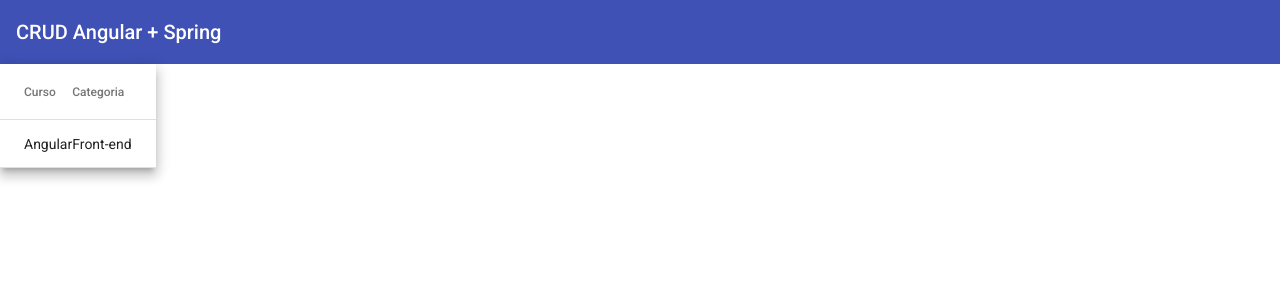
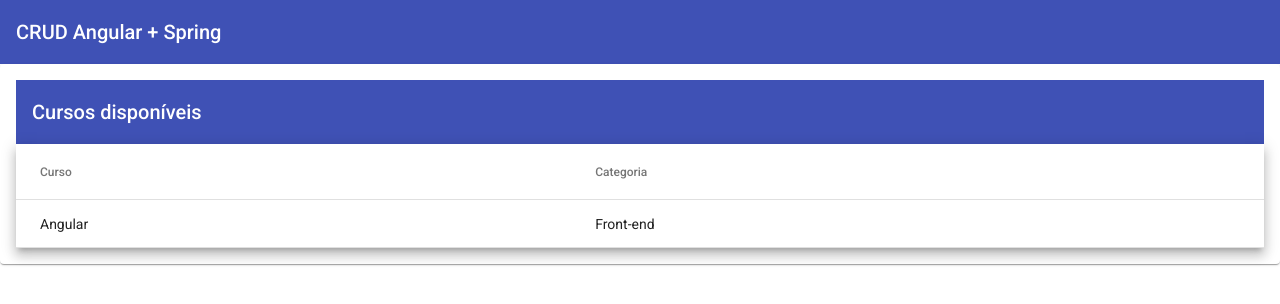
Before and after one commit to carolkbr/crud-angular-spring, an Angular app in the folder crud-angular/: page /courses in a window 1280 px wide. Shown: the top 304 px of the page. Built offline with nearby package versions, Linux system fonts and the light colour scheme.

Commit message:
Modifica o CSS e cria módulo app-material compartilhado

```diff
--- a/crud-angular/src/app/courses/courses.module.ts
+++ b/crud-angular/src/app/courses/courses.module.ts
@@ -1,6 +1,7 @@
+import { AppMaterialModule } from './../shared/app-material/app-material.module';
 import { CommonModule } from '@angular/common';
 import { NgModule } from '@angular/core';
-import { MatTableModule } from '@angular/material/table';
+
 
 import { CoursesRoutingModule } from './courses-routing.module';
 import { CoursesComponent } from './courses/courses.component';
@@ -13,7 +14,7 @@
   imports: [
     CommonModule,
     CoursesRoutingModule,
-    MatTableModule
+    AppMaterialModule
   ]
 })
 export class CoursesModule { }
--- a/crud-angular/src/app/courses/courses/courses.component.css
+++ b/crud-angular/src/app/courses/courses/courses.component.css
@@ -0,0 +1,3 @@
+table {
+  width: 100%;
+}
--- a/crud-angular/src/app/courses/courses/courses.component.html
+++ b/crud-angular/src/app/courses/courses/courses.component.html
@@ -1,17 +1,22 @@
+<mat-card>
+  <mat-toolbar color=primary>
+      Cursos disponíveis
+  </mat-toolbar>
+
   <table mat-table [dataSource]="courses" class="mat-elevation-z8">
-
     <!-- Name Column -->
     <ng-container matColumnDef="name">
-    <th mat-header-cell *matHeaderCellDef> Curso </th>
-    <td mat-cell *matCellDef="let course"> {{ course.name }} </td>
+      <th mat-header-cell *matHeaderCellDef>Curso</th>
+      <td mat-cell *matCellDef="let course">{{ course.name }}</td>
     </ng-container>
 
     <!-- Category Column-->
     <ng-container matColumnDef="category">
-    <th mat-header-cell *matHeaderCellDef> Categoria </th>
-    <td mat-cell *matCellDef="let course"> {{ course.category }} </td>
+      <th mat-header-cell *matHeaderCellDef>Categoria</th>
+      <td mat-cell *matCellDef="let course">{{ course.category }}</td>
     </ng-container>
 
     <tr mat-header-row *matHeaderRowDef="displayedColumns"></tr>
-  <tr mat-row *matRowDef="let row; columns: displayedColumns;"></tr>
+    <tr mat-row *matRowDef="let row; columns: displayedColumns"></tr>
   </table>
+</mat-card>
```
Also changed, not shown: crud-angular/src/app/shared/app-material/app-material.module.ts (added, +15 -0 lines). Lines whose indentation alone changed are shown as unchanged.
